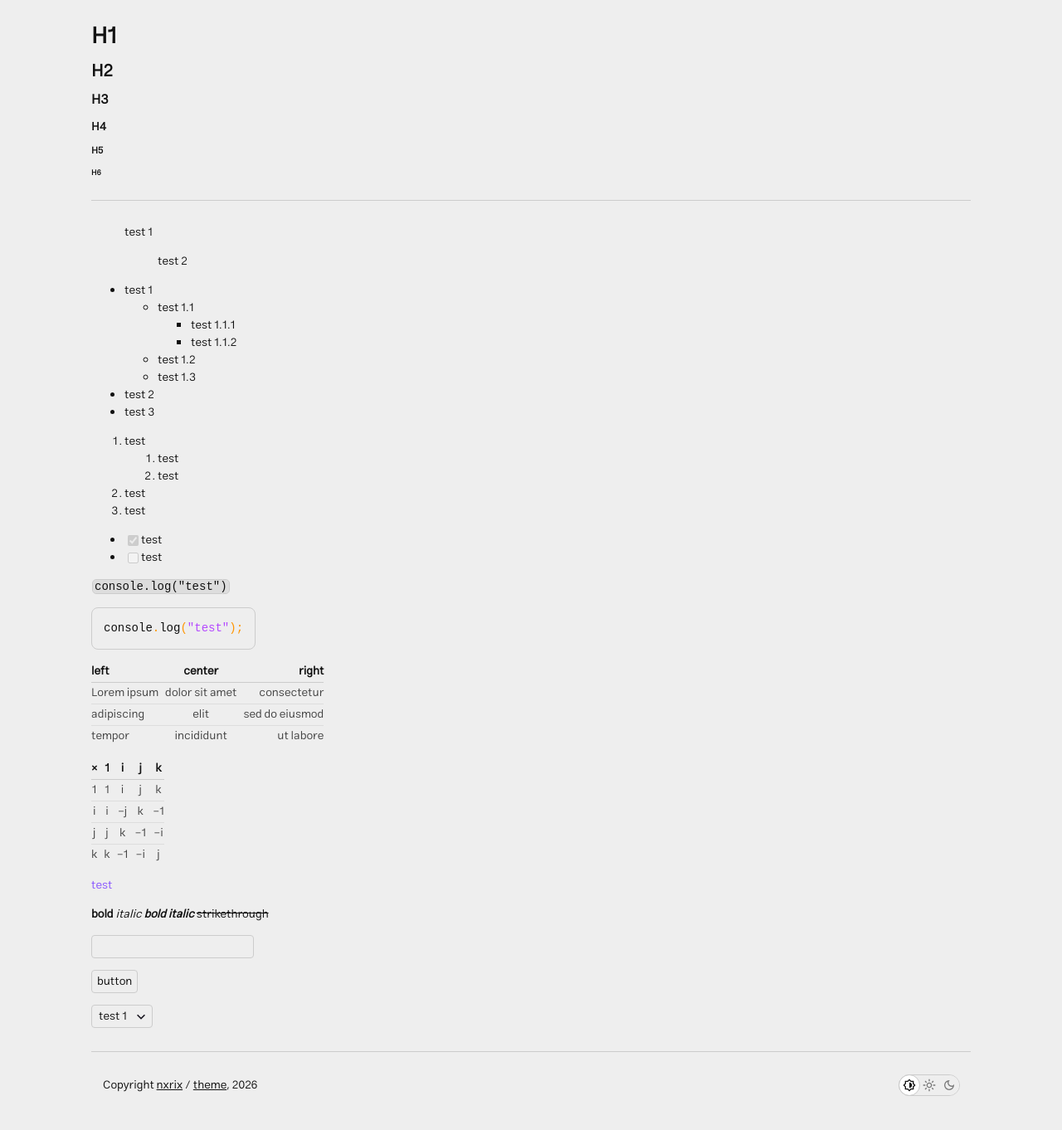
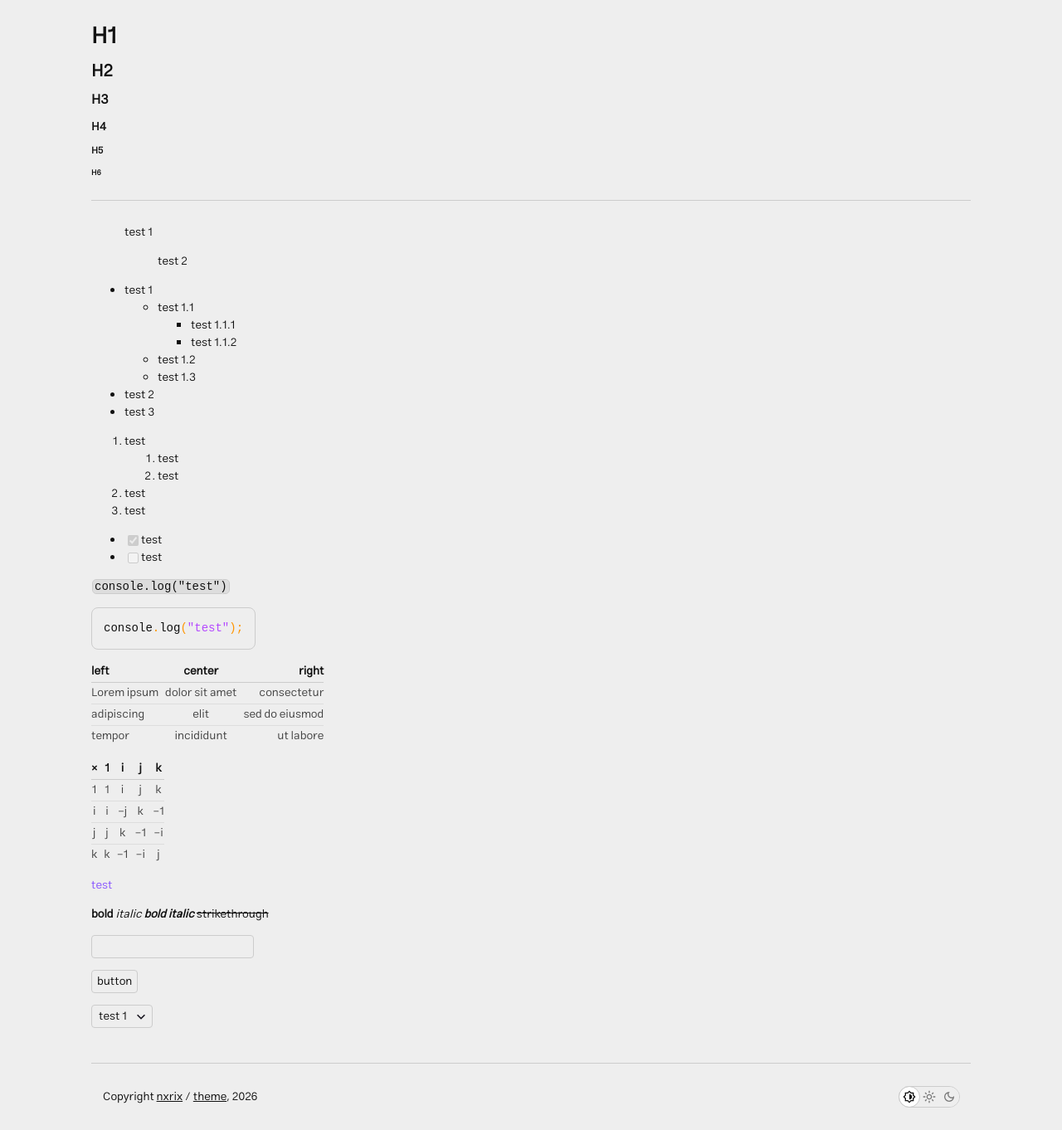
Before and after one commit to nxrix/theme, a Jekyll site: the page built from test.md, in a window 1280 px wide. Shown: the whole page at 83% size. Built offline with Jekyll 4.4.1, drawn with Linux system fonts in a browser that asks for light colours; the repository's description, which GitHub fills in, is left out; our own code applies the rules of GitHub Pages for plain Markdown files.

Commit message:
Update default.html

```diff
--- a/_layouts/default.html
+++ b/_layouts/default.html
@@ -89,11 +89,11 @@
 </head>
 <body>
   <div style="display:flex;flex-direction:column;max-width:1060px;margin:0 auto;height:100%">
-    <div id="content" style="flex:1;padding-top:14px">
+    <div id="content" style="padding-top:14px">
       {{ content }}
+    </div>
+    <footer style="margin-top:auto">
       <hr>
-    </div>
-    <footer>
       <div style="height:24px;display:flex;padding:0 1rem 2rem 1rem">
         <div style="margin:auto 0">
           Copyright <a href="{{ site.github.owner_url }}" target="_blank">{{ site.github.owner_name }}</a> / <a href="{{ site.github.repository_url }}" target="_blank">{{ site.github.repository_name }}</a>, {{ site.time | date: "%Y" }}
```
